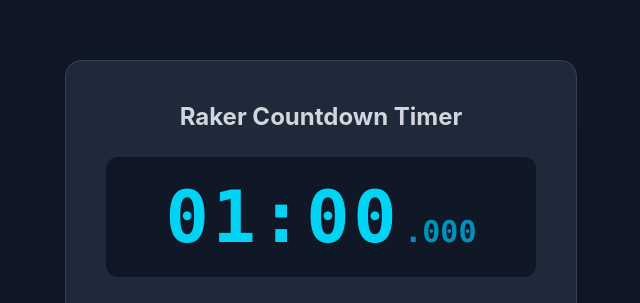
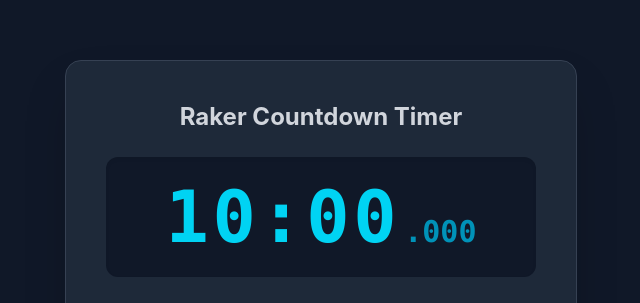
Before and after one commit to pudintea/pudintea.github.io, a plain HTML site: page countdown1/index.html in a window 1280 px wide. Shown: the part 167-470 px from the top of the page, without its empty margins (319-959 px from the left). Drawn offline with Linux system fonts and the light colour scheme.

Commit message:
Change countdown duration from 1 to 10 minutes

```diff
--- a/countdown1/index.html
+++ b/countdown1/index.html
@@ -34,7 +34,7 @@
 
     <script>
         // Inisialisasi variabel waktu dalam milidetik
-        const TOTAL_MS = 1 * 60 * 1000;
+        const TOTAL_MS = 10 * 60 * 1000;
         let timeRemaining = TOTAL_MS;
         let expectedEndTime = 0;
         let timerFrame = null;
```
